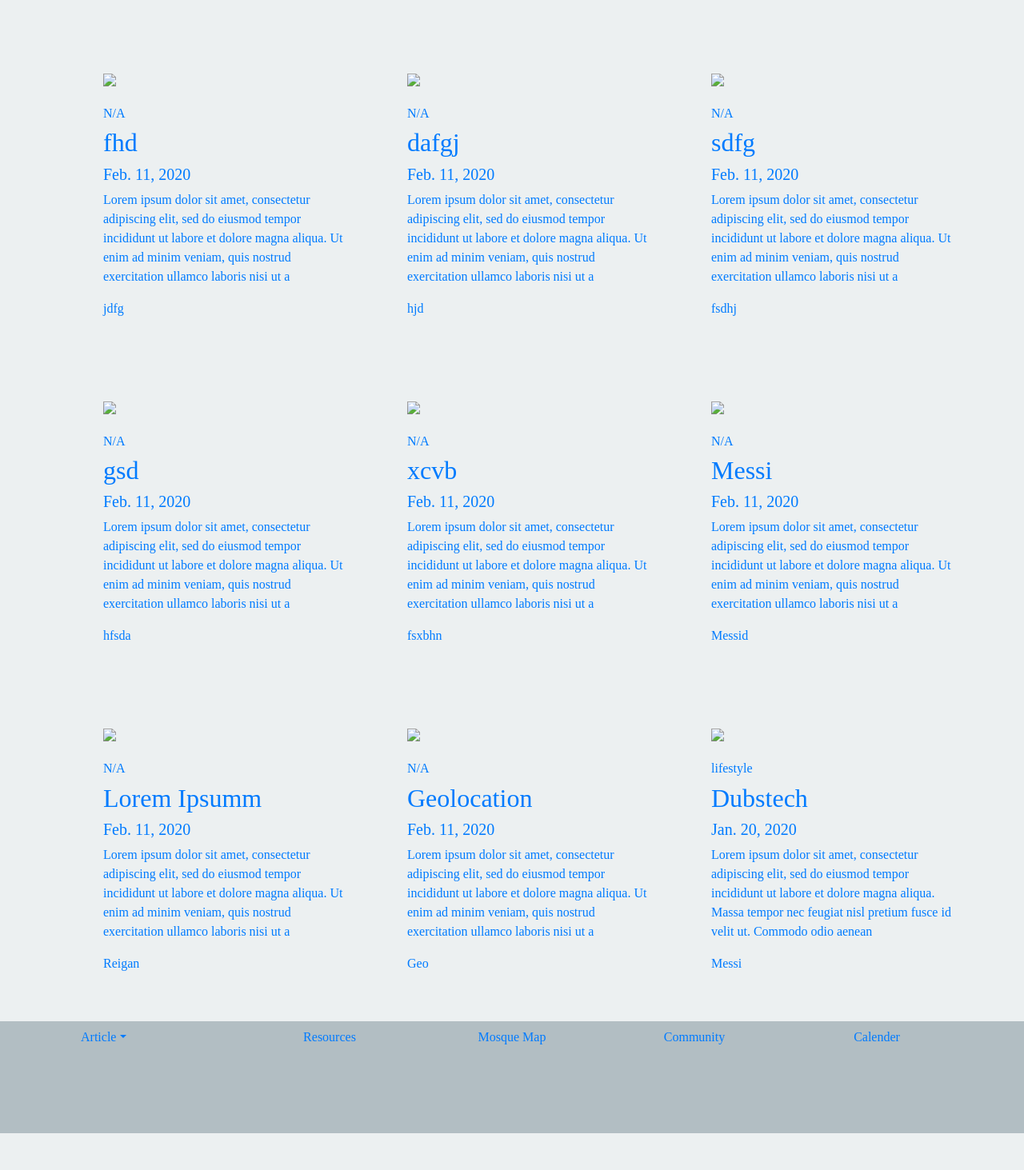
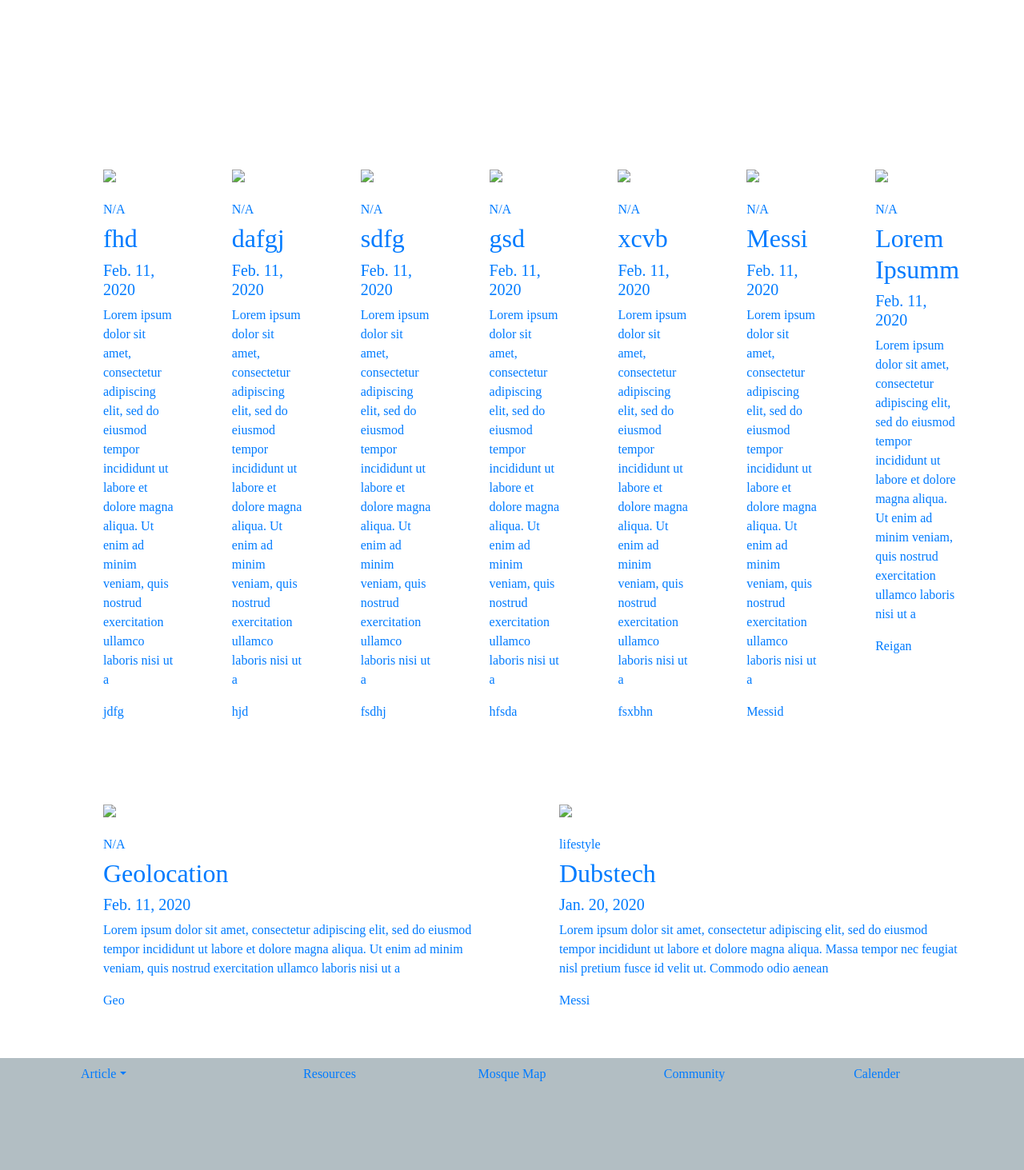
Before and after one commit to amjadz/SoulofSeattleDjango, a Django app: page / in a window 1280 px wide. Shown: the part 539-2002 px from the top of the page at 80% size. Before the commit the page ends 1956 px from the top, so only its background shows below. Run offline with Django 3.2, Linux system fonts and the light colour scheme; data comes from the database, SQL or seed files in the repository; both versions use the stored data as it was after the commit; parts of the project's set-up code (start-up, migrations or seed data) failed here and were passed over; some libraries are stand-ins or nearby versions.

Commit message:
Finished stuff

```diff
--- a/sos/static/CSS/style.css
+++ b/sos/static/CSS/style.css
@@ -1,5 +1,5 @@
 body, html {
-    background-color: #ecf0f1;
+    background-color: white;
     font-family: 'Playfair Display', serif;
 }
 
@@ -57,3 +57,7 @@ hr {
     background-color: #b2bec3;
 
 }
+.padding-top-down {
+    padding-top: 120px;
+    /* padding-bottom: 100px; */
+}
--- a/sos/templates/categories/food.htm
+++ b/sos/templates/categories/food.htm
@@ -26,8 +26,10 @@
                     <div class="col-sm">
                         <ul class="nav">
                             <li class="nav-item dropdown ">
-                                <a class="nav-link dropdown-toggle" data-toggle="dropdown" href="{% url 'Hompeage'%}" role="button" aria-haspopup="true" aria-expanded="false">Article</a>
+                                <a class="nav-link dropdown-toggle" data-toggle="dropdown" href="#" role="button"
+                                    aria-haspopup="true" aria-expanded="false">Article</a>
                                 <div class="dropdown-menu">
+                                    <a class="dropdown-item" href="{% url 'Hompeage'%}">Home</a>
                                     <a class="dropdown-item" href="{% url 'Lifestyle'%}">Lifestyle</a>
                                     <a class="dropdown-item" href="{% url 'Politics'%}">Politics</a>
                                     <a class="dropdown-item" href="{% url 'Opinion'%}">Opinion</a>
--- a/sos/templates/categories/health.htm
+++ b/sos/templates/categories/health.htm
@@ -26,8 +26,10 @@
                     <div class="col-sm">
                         <ul class="nav">
                             <li class="nav-item dropdown ">
-                                <a class="nav-link dropdown-toggle" data-toggle="dropdown" href="{% url 'Hompeage'%}" role="button" aria-haspopup="true" aria-expanded="false">Article</a>
+                                <a class="nav-link dropdown-toggle" data-toggle="dropdown" href="#" role="button"
+                                    aria-haspopup="true" aria-expanded="false">Article</a>
                                 <div class="dropdown-menu">
+                                    <a class="dropdown-item" href="{% url 'Hompeage'%}">Home</a>
                                     <a class="dropdown-item" href="{% url 'Lifestyle'%}">Lifestyle</a>
                                     <a class="dropdown-item" href="{% url 'Politics'%}">Politics</a>
                                     <a class="dropdown-item" href="{% url 'Opinion'%}">Opinion</a>
--- a/sos/templates/categories/lifestyle.htm
+++ b/sos/templates/categories/lifestyle.htm
@@ -26,8 +26,10 @@
                     <div class="col-sm">
                         <ul class="nav">
                             <li class="nav-item dropdown ">
-                                <a class="nav-link dropdown-toggle" data-toggle="dropdown" href="{% url 'Hompeage'%}" role="button" aria-haspopup="true" aria-expanded="false">Article</a>
+                                <a class="nav-link dropdown-toggle" data-toggle="dropdown" href="#" role="button"
+                                    aria-haspopup="true" aria-expanded="false">Article</a>
                                 <div class="dropdown-menu">
+                                    <a class="dropdown-item" href="{% url 'Hompeage'%}">Home</a>
                                     <a class="dropdown-item" href="{% url 'Lifestyle'%}">Lifestyle</a>
                                     <a class="dropdown-item" href="{% url 'Politics'%}">Politics</a>
                                     <a class="dropdown-item" href="{% url 'Opinion'%}">Opinion</a>
--- a/sos/templates/categories/opinion.htm
+++ b/sos/templates/categories/opinion.htm
@@ -26,8 +26,10 @@
                     <div class="col-sm">
                         <ul class="nav">
                             <li class="nav-item dropdown ">
-                                <a class="nav-link dropdown-toggle" data-toggle="dropdown" href="{% url 'Hompeage'%}" role="button" aria-haspopup="true" aria-expanded="false">Article</a>
+                                <a class="nav-link dropdown-toggle" data-toggle="dropdown" href="#" role="button"
+                                    aria-haspopup="true" aria-expanded="false">Article</a>
                                 <div class="dropdown-menu">
+                                    <a class="dropdown-item" href="{% url 'Hompeage'%}">Home</a>
                                     <a class="dropdown-item" href="{% url 'Lifestyle'%}">Lifestyle</a>
                                     <a class="dropdown-item" href="{% url 'Politics'%}">Politics</a>
                                     <a class="dropdown-item" href="{% url 'Opinion'%}">Opinion</a>
--- a/sos/templates/categories/politics.htm
+++ b/sos/templates/categories/politics.htm
@@ -26,8 +26,10 @@
                     <div class="col-sm">
                         <ul class="nav">
                             <li class="nav-item dropdown ">
-                                <a class="nav-link dropdown-toggle" data-toggle="dropdown" href="{% url 'Hompeage'%}" role="button" aria-haspopup="true" aria-expanded="false">Article</a>
+                                <a class="nav-link dropdown-toggle" data-toggle="dropdown" href="#" role="button"
+                                    aria-haspopup="true" aria-expanded="false">Article</a>
                                 <div class="dropdown-menu">
+                                    <a class="dropdown-item" href="{% url 'Hompeage'%}">Home</a>
                                     <a class="dropdown-item" href="{% url 'Lifestyle'%}">Lifestyle</a>
                                     <a class="dropdown-item" href="{% url 'Politics'%}">Politics</a>
                                     <a class="dropdown-item" href="{% url 'Opinion'%}">Opinion</a>
--- a/sos/templates/categories/tech.htm
+++ b/sos/templates/categories/tech.htm
@@ -26,8 +26,10 @@
                     <div class="col-sm">
                         <ul class="nav">
                             <li class="nav-item dropdown ">
-                                <a class="nav-link dropdown-toggle" data-toggle="dropdown" href="{% url 'Hompeage'%}" role="button" aria-haspopup="true" aria-expanded="false">Article</a>
+                                <a class="nav-link dropdown-toggle" data-toggle="dropdown" href="#" role="button"
+                                    aria-haspopup="true" aria-expanded="false">Article</a>
                                 <div class="dropdown-menu">
+                                    <a class="dropdown-item" href="{% url 'Hompeage'%}">Home</a>
                                     <a class="dropdown-item" href="{% url 'Lifestyle'%}">Lifestyle</a>
                                     <a class="dropdown-item" href="{% url 'Politics'%}">Politics</a>
                                     <a class="dropdown-item" href="{% url 'Opinion'%}">Opinion</a>
--- a/sos/templates/categories/travel.htm
+++ b/sos/templates/categories/travel.htm
@@ -26,8 +26,10 @@
                     <div class="col-sm">
                         <ul class="nav">
                             <li class="nav-item dropdown ">
-                                <a class="nav-link dropdown-toggle" data-toggle="dropdown" href="#" role="button" aria-haspopup="true" aria-expanded="false">Article</a>
+                                <a class="nav-link dropdown-toggle" data-toggle="dropdown" href="#" role="button"
+                                    aria-haspopup="true" aria-expanded="false">Article</a>
                                 <div class="dropdown-menu">
+                                    <a class="dropdown-item" href="{% url 'Hompeage'%}">Home</a>
                                     <a class="dropdown-item" href="{% url 'Lifestyle'%}">Lifestyle</a>
                                     <a class="dropdown-item" href="{% url 'Politics'%}">Politics</a>
                                     <a class="dropdown-item" href="{% url 'Opinion'%}">Opinion</a>
--- a/sos/templates/home.htm
+++ b/sos/templates/home.htm
@@ -19,8 +19,7 @@
         <div class="container">
             <div class="pl-4">
 
-                <h1 class="center-text ">Soul of Seattle</h1>
-
+                <h1 class="center-text">Soul of Seattle</h1>
 
                 <div class="row pt-5">
                     <div class="col-sm">
@@ -29,6 +28,7 @@
                                 <a class="nav-link dropdown-toggle" data-toggle="dropdown" href="#" role="button"
                                     aria-haspopup="true" aria-expanded="false">Article</a>
                                 <div class="dropdown-menu">
+                                    <a class="dropdown-item" href="{% url 'Hompeage'%}">Home</a>
                                     <a class="dropdown-item" href="{% url 'Lifestyle'%}">Lifestyle</a>
                                     <a class="dropdown-item" href="{% url 'Politics'%}">Politics</a>
                                     <a class="dropdown-item" href="{% url 'Opinion'%}">Opinion</a>
@@ -74,18 +74,19 @@
                         </div>
                         </a>
                     </div>
+                    <img class="padding-top-article" src="https://via.placeholder.com/400.png/09f/fff"  alt="{{ article.author }}">
 
-                    <img class="padding-top-article" src="https://via.placeholder.com/300.png/09f/fff"  alt="{{ article.author }}">
                 </div>
 
             {% endif %}
             {% endfor %}
 
-            <div class="row">
+
+            <div class="row padding-top-down">
                 {% for article in articles|slice:"1:"  %}
                 <!-- Blog Entries Column -->
 
-                <div class="col-sm-4 mt-4 ">
+                <div class="col-sm-4 col-md mt-4 ">
                     <div class=" mb-4">
                         <div class="card-body">
                             <a href="{% url 'Article' article.slug %}">
@@ -116,9 +117,10 @@
                 <div class="col-sm">
                     <ul class="nav">
                         <li class="nav-item dropdown ">
-                            <a class="nav-link dropdown-toggle" data-toggle="dropdown" href="#" role="button"
+                            <a class="center-text nav-link dropdown-toggle" data-toggle="dropdown" href="#" role="button"
                                 aria-haspopup="true" aria-expanded="false">Article</a>
                             <div class="dropdown-menu">
+                                <a class="dropdown-item" href="{% url 'Hompeage'%}">Home</a>
                                 <a class="dropdown-item" href="{% url 'Lifestyle'%}">Lifestyle</a>
                                 <a class="dropdown-item" href="{% url 'Politics'%}">Politics</a>
                                 <a class="dropdown-item" href="{% url 'Opinion'%}">Opinion</a>
@@ -145,8 +147,6 @@
                     <a href="{% url 'Calender' %}">Calender</a>
 
                 </div>
-
-
             </div>
         </div>
 
```
Also changed, not shown: sos/db.sqlite3. Lines whose indentation alone changed are shown as unchanged.
